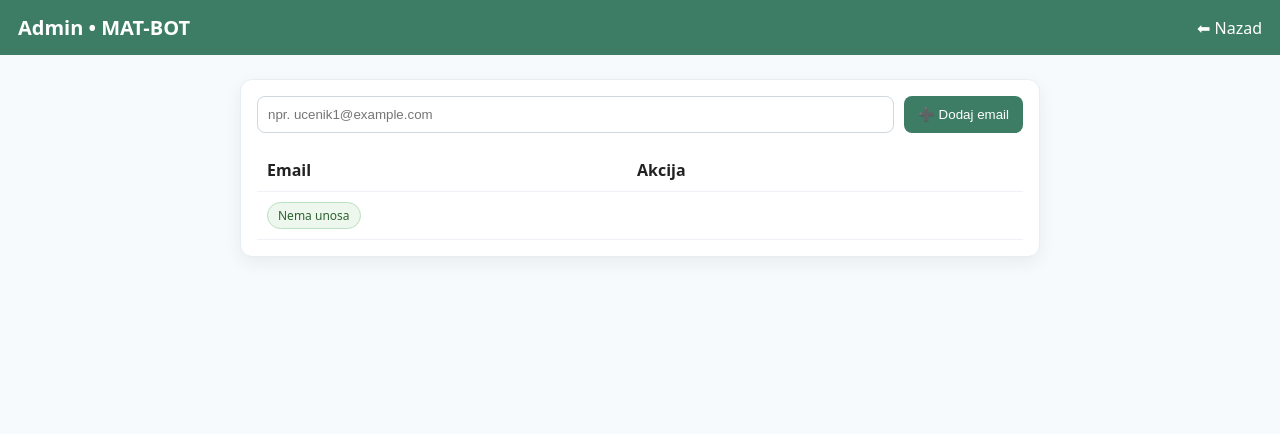
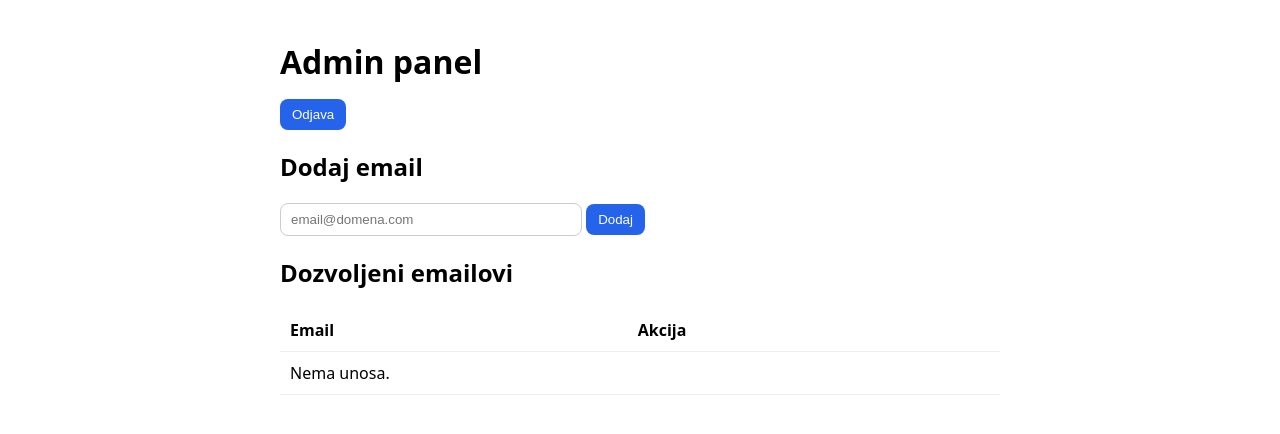
Before and after one commit to FarisMujacic/ai-matematicari, a Flask app: page /admin in a window 1280 px wide. Shown: the top 434 px of the page. Run offline with Flask 3, Linux system fonts and the light colour scheme; the visitor is signed in with stand-in values (Sample User, id 1); data that the repository does not hold is empty; some libraries are stand-ins or nearby versions.

Commit message:
Update admin.html

```diff
--- a/templates/admin.html
+++ b/templates/admin.html
@@ -2,64 +2,46 @@
 <html lang="bs">
 <head>
   <meta charset="utf-8" />
-  <meta name="viewport" content="width=device-width,initial-scale=1" />
-  <title>Admin • MAT-BOT</title>
+  <title>Admin panel</title>
   <style>
-    body{font-family:system-ui,-apple-system,Segoe UI,Roboto,Ubuntu,"Helvetica Neue",sans-serif;margin:0;background:#f6fafc;color:#222}
-    header{background:#3d7d66;color:#fff;padding:14px 18px;display:flex;justify-content:space-between;align-items:center}
-    main{max-width:800px;margin:24px auto;padding:0 16px}
-    .card{background:#fff;border:1px solid #e6eef2;border-radius:12px;box-shadow:0 6px 18px rgba(0,0,0,.06);padding:16px}
-    h1{margin:0;font-size:20px}
-    form{display:flex;gap:10px;flex-wrap:wrap;margin-bottom:16px}
-    input[type=email]{flex:1;min-width:260px;padding:10px;border:1px solid #cfd8dc;border-radius:8px}
-    button{background:#3d7d66;color:#fff;border:none;border-radius:8px;padding:10px 14px;cursor:pointer}
-    button.danger{background:#c94f4f}
-    table{width:100%;border-collapse:collapse;margin-top:10px}
-    th,td{padding:10px;border-bottom:1px solid #eef2f6;text-align:left}
-    .msg{margin-bottom:12px;color:#c94f4f}
-    .badge{display:inline-block;background:#eef7ee;color:#2c6232;border:1px solid #b9e0c0;border-radius:999px;padding:4px 10px;font-size:12px}
+    body{font-family:system-ui,-apple-system,Segoe UI,Roboto;max-width:720px;margin:40px auto;padding:0 16px}
+    h1{margin-bottom:8px}
+    form{margin:12px 0}
+    input[type="email"], input[type="text"]{padding:8px 10px;border:1px solid #ccc;border-radius:8px;width:280px}
+    button{padding:8px 12px;border:0;border-radius:8px;background:#2563eb;color:#fff;cursor:pointer}
+    button.danger{background:#c24141}
+    table{width:100%;border-collapse:collapse;margin-top:12px}
+    th,td{padding:10px;border-bottom:1px solid #eee;text-align:left}
   </style>
 </head>
 <body>
-<header>
-  <h1>Admin • MAT-BOT</h1>
-  <nav>
-    <a href="{{ url_for('index') }}" style="color:#fff;text-decoration:none;">⬅ Nazad</a>
-  </nav>
-</header>
+  <h1>Admin panel</h1>
+  <p><a href="/odjava"><button type="button">Odjava</button></a></p>
 
-<main>
-  <div class="card">
-    {% if not db_active %}
-      <div class="msg">⚠️ Nema konfigurisanog DATABASE_URL – izmjene će se čuvati samo u memoriji i nestati nakon redeploya.</div>
-    {% endif %}
-
-    {% if message %}<div class="msg">{{ message }}</div>{% endif %}
-
-    <form method="POST" action="{{ url_for('admin_add') }}">
-      <input type="email" name="email" placeholder="npr. ucenik1@example.com" required />
-      <button type="submit">➕ Dodaj email</button>
+  <h2>Dodaj email</h2>
+  <form method="post" action="/admin/add">
+    <input type="email" name="email" placeholder="email@domena.com" required />
+    <button type="submit">Dodaj</button>
   </form>
 
+  <h2>Dozvoljeni emailovi</h2>
   <table>
     <thead><tr><th>Email</th><th>Akcija</th></tr></thead>
     <tbody>
-      {% for e in emails %}
+    {% for e in allowed %}
       <tr>
         <td>{{ e }}</td>
         <td>
-            <form method="POST" action="{{ url_for('admin_delete') }}" onsubmit="return confirm('Obrisati {{ e }}?')">
+          <form method="post" action="/admin/remove" style="display:inline">
             <input type="hidden" name="email" value="{{ e }}">
-              <button type="submit" class="danger">🗑 Obriši</button>
+            <button class="danger" type="submit">Ukloni</button>
           </form>
         </td>
       </tr>
     {% else %}
-        <tr><td colspan="2"><span class="badge">Nema unosa</span></td></tr>
+      <tr><td colspan="2">Nema unosa.</td></tr>
     {% endfor %}
     </tbody>
   </table>
-  </div>
-</main>
 </body>
 </html>
```
Lines whose indentation alone changed are shown as unchanged.
